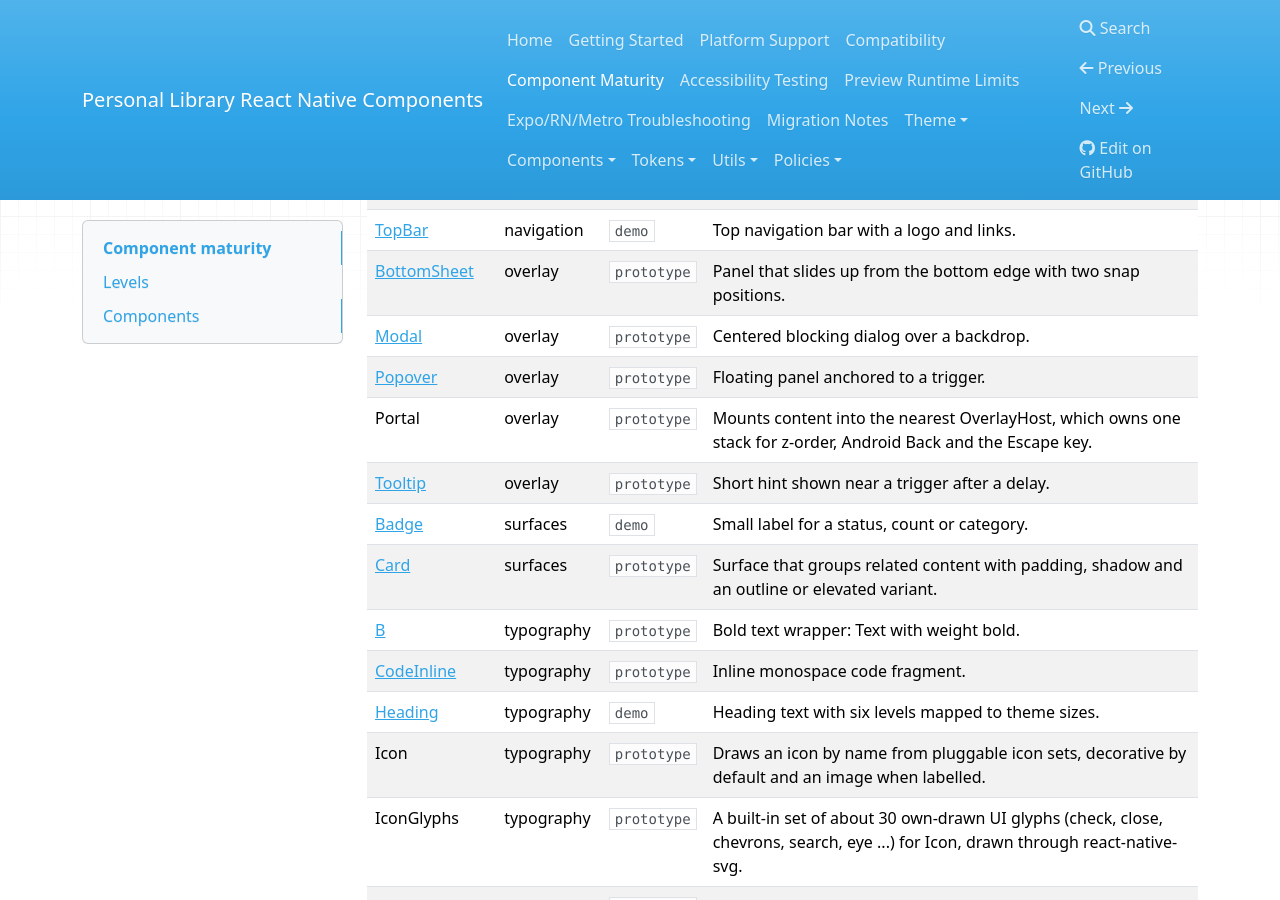
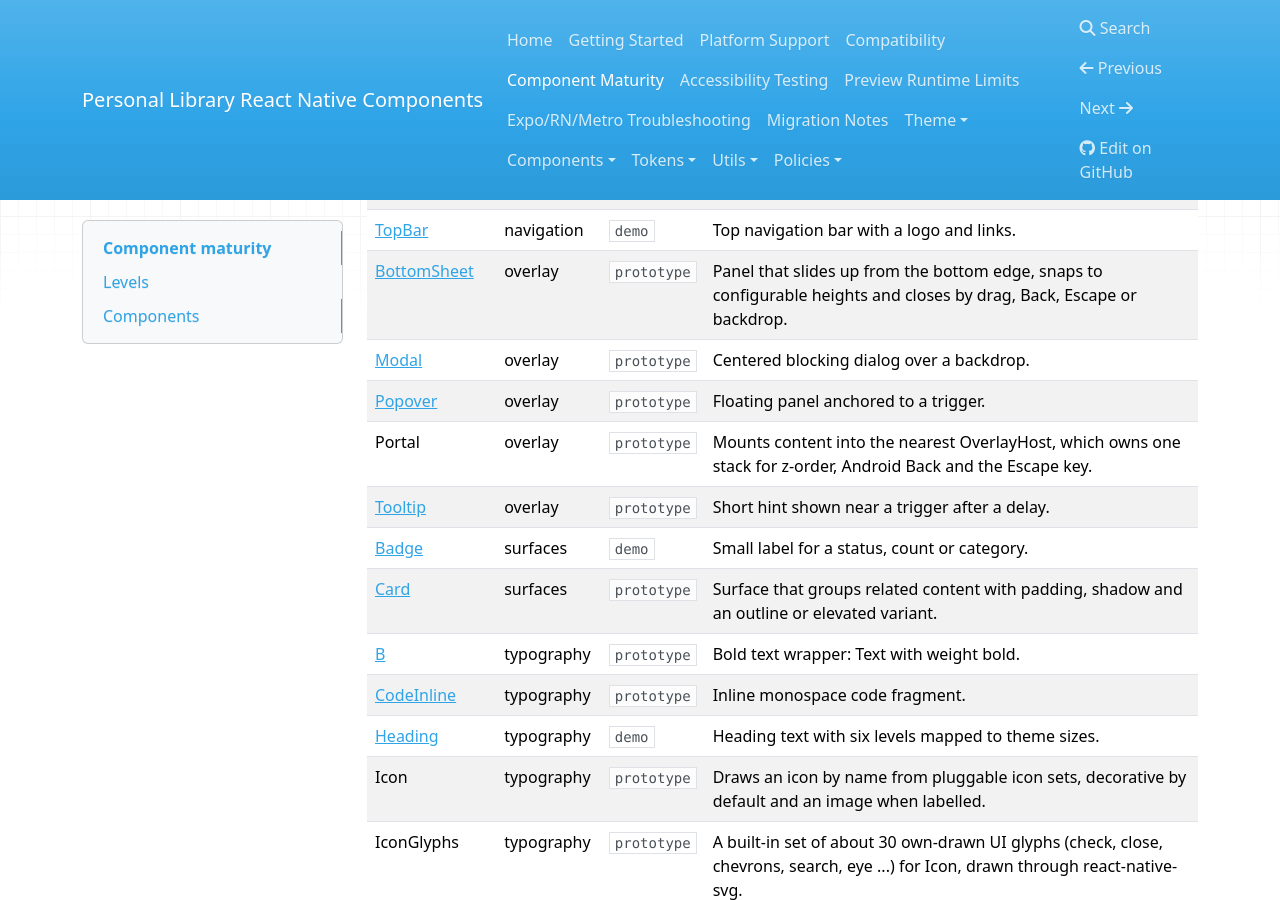
Before and after one commit to pianic2/personal-library-react-native-components, an MkDocs documentation site: the page built from docs/maturity.md, in a window 1280 px wide and 900 px high, scrolled down 2327 px. Built offline with MkDocs 1.6.1, drawn with Linux system fonts in a browser that asks for light colours; nearby versions of some CDN libraries.

Commit message:
chore(PLRNUI-339): merge texo/v1, regenerate maturity docs
Co-Authored-By: Claude Sonnet 5.5 <noreply@anthropic.com>

Claude-Session: https://claude.ai/code/session_01EaaoDpRTytr7jcjThoZqUu

```diff
--- a/docs/maturity.md
+++ b/docs/maturity.md
@@ -50,7 +50,7 @@ Every component declares its level in its `<Name>.meta.ts`. This page is generat
 | [NavContext](components/navigation/nav-context.md) | navigation | `demo` | Provider and hooks that share navigation items, the current pathname and the navigate function. |
 | [SideBar](components/navigation/side-bar.md) | navigation | `prototype` | Vertical navigation panel with items, an optional logo and collapse control. |
 | [TopBar](components/navigation/top-bar.md) | navigation | `demo` | Top navigation bar with a logo and links. |
-| [BottomSheet](components/overlay/bottom-sheet.md) | overlay | `prototype` | Panel that slides up from the bottom edge with two snap positions. |
+| [BottomSheet](components/overlay/bottom-sheet.md) | overlay | `prototype` | Panel that slides up from the bottom edge, snaps to configurable heights and closes by drag, Back, Escape or backdrop. |
 | [Modal](components/overlay/modal.md) | overlay | `prototype` | Centered blocking dialog over a backdrop. |
 | [Popover](components/overlay/popover.md) | overlay | `prototype` | Floating panel anchored to a trigger. |
 | Portal | overlay | `prototype` | Mounts content into the nearest OverlayHost, which owns one stack for z-order, Android Back and the Escape key. |
--- a/src/components/BottomSheet/BottomSheet.meta.ts
+++ b/src/components/BottomSheet/BottomSheet.meta.ts
@@ -4,7 +4,7 @@ export const meta: ComponentMeta = {
   "name": "BottomSheet",
   "category": "overlay",
   "status": "prototype",
-  "summary": "Panel that slides up from the bottom edge with two snap positions.",
+  "summary": "Panel that slides up from the bottom edge, snaps to configurable heights and closes by drag, Back, Escape or backdrop.",
   "whenToUse": [
     "Present secondary content or actions without leaving the screen"
   ],
```
Also changed, not shown: docs/components/overlay/bottom-sheet.md (+1 -1 lines), 1 other file.
